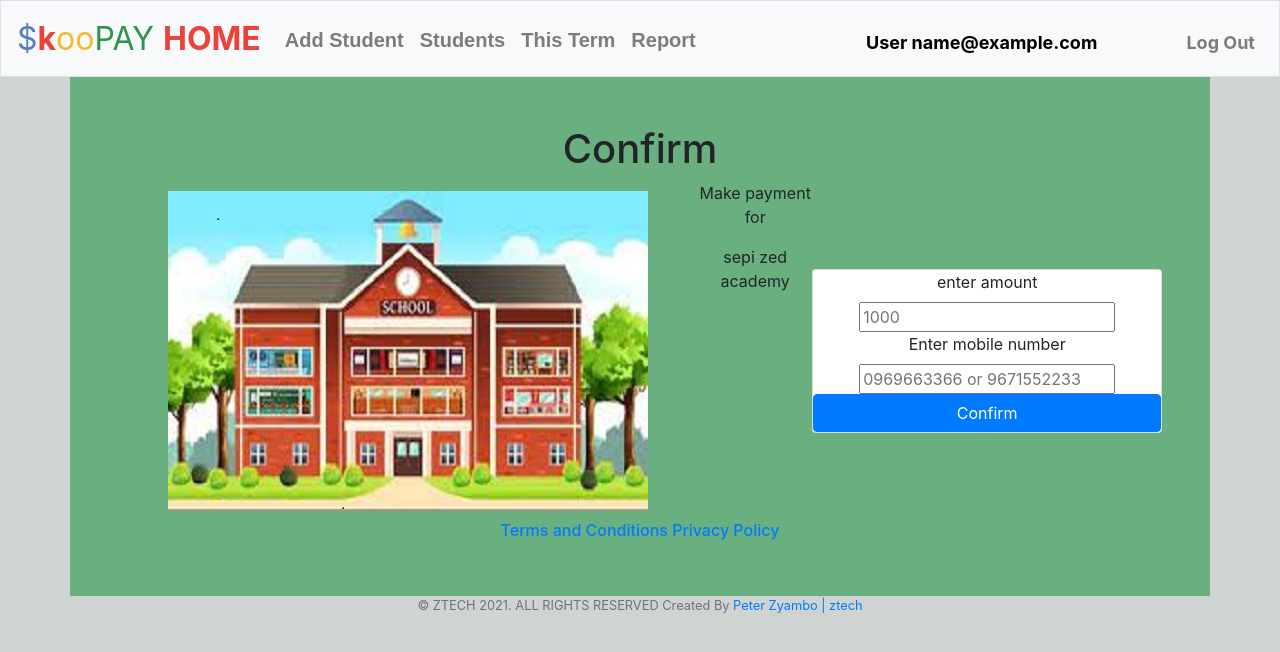
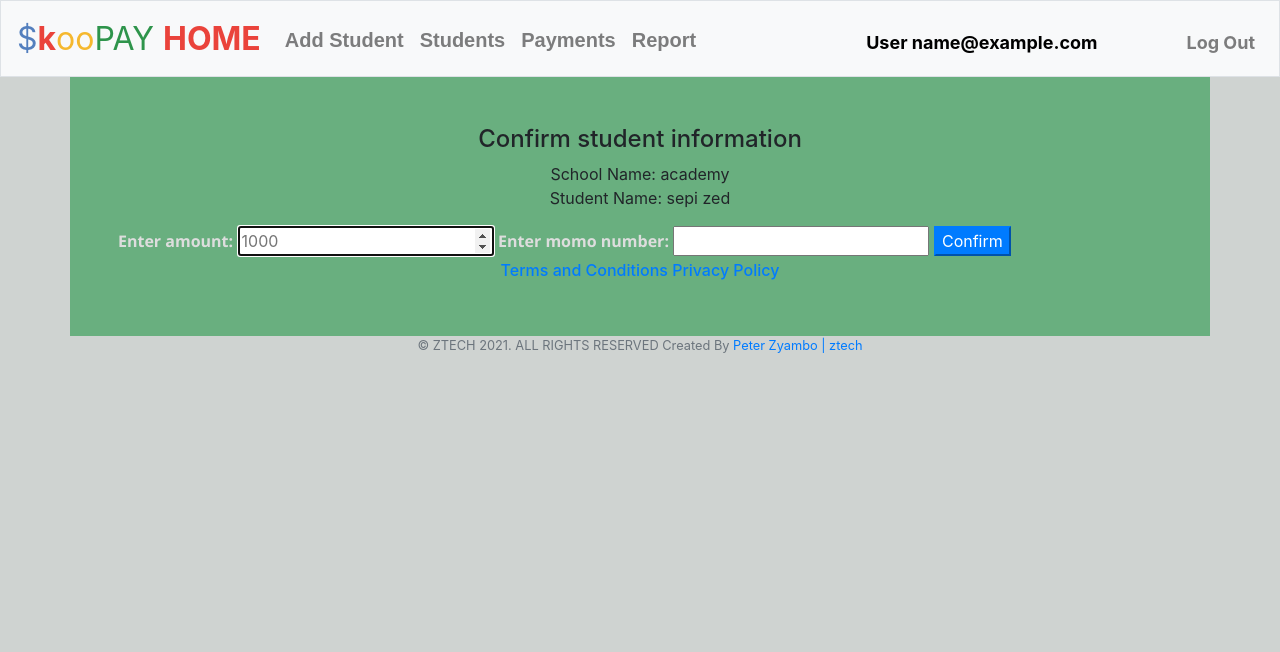
Before and after one commit to sangwani-coder/lipila-fullstack-flask, a Flask app: page /skoolpay/payment/1 in a window 1280 px wide. Shown: the top 652 px of the page. Run offline with Flask 2, Linux system fonts and the light colour scheme; the visitor is signed in with stand-in values (Sample User, id 1); data comes from the database, SQL or seed files in the repository; some libraries are stand-ins or nearby versions.

Commit message:
Create history of payment routes Edit templates Modify database schema add school field in payment table

```diff
--- a/skoolpay/momo/airtel_momo.py
+++ b/skoolpay/momo/airtel_momo.py
@@ -3,4 +3,4 @@ from skoolpay.momo.momo import Momo
 
 class Airtel(Momo):
     def make_payment(self, account, amount):
-        return 'success'
+        return True
--- a/skoolpay/momo/mtn_momo.py
+++ b/skoolpay/momo/mtn_momo.py
@@ -6,4 +6,4 @@ AUTH_KEY = ''
 
 class MTN(Momo):
     def make_payment(self, account, amount):
-        return 'success'
+        return True
--- a/skoolpay/schema.sql
+++ b/skoolpay/schema.sql
@@ -45,5 +45,7 @@ CREATE TABLE payment (
   created TIMESTAMP NOT NULL DEFAULT CURRENT_TIMESTAMP,
   amount INTEGER NOT NULL,
   account_number TEXT NOT NULL,
-  FOREIGN KEY (student_id) REFERENCES student (id)
+  school TEXT NOT NULL,
+  FOREIGN KEY (student_id) REFERENCES student (id),
+  FOREIGN KEY (school) REFERENCES school (id)
 );
--- a/skoolpay/static/style.css
+++ b/skoolpay/static/style.css
@@ -138,3 +138,14 @@ tr:hover {
     background-color: rgb(219, 218, 218);
     margin: auto;
 }
+
+.confirm-text {
+    color: #ddd;
+    font-weight:bold;
+    font-family: 'Segoe UI', Tahoma, Geneva, Verdana, sans-serif;
+    font-size: medium;
+}
+
+table, th, td  {
+    border: 1px solid black;
+}
--- a/skoolpay/templates/layout.html
+++ b/skoolpay/templates/layout.html
@@ -39,7 +39,7 @@
             <ul class="navbar-nav mr-auto mt-2" id="head">
                 <li class="nav-item"><a class="nav-link" href="{{url_for('admin.create_student')}}">Add Student</a></li>
                 <li class="nav-item"><a class="nav-link" href="{{url_for('admin.show_students')}}">Students</a></li>
-                <li class="nav-item"><a class="nav-link" href="#">This Term</a></li>
+                <li class="nav-item"><a class="nav-link" href="{{url_for('admin.show_payments')}}">Payments</a></li>
                 <li class="nav-item"><a class="nav-link" href="#">Report</a></li>
             </ul>
             <ul class="navbar-nav ml-auto mt-2">
--- a/skoolpay/templates/payment/confirm.html
+++ b/skoolpay/templates/payment/confirm.html
@@ -1,22 +1,19 @@
 {% extends "layout.html" %} {% block title %} homepage {% endblock %} {% block main %}
-<h1>Confirm</h1>
+<h4>Confirm student information</h4>
+    <div class="form-group">
+        <lable>School Name: {{school}}</lable><br>
+        <lable>Student Name: {{student.firstname}} {{student.lastname}}</lable>
+    </div>
 <div id="login-form">
-    <img src="../../static/images/skool.jpg" alt="school-image">
+    <form action="{{url_for('skoolpay.confirmed')}}" method="post" class="">
+        <div>
+            <label for="amount" class="confirm-text" >Enter amount:</label>
+            <input type="number" autofocus name="amount" placeholder="1000"><span></span>
+            <label for="mobile" class="confirm-text" >Enter momo number:</label>
+            <input type="text" name="mobile" placeholder="">
+            <input class="btn-primary" type="submit" value="Confirm">
+        </div>
 
-        <div class="form-group">
-            <p>Make payment for</p>
-            {{student.firstname}}
-            {{student.lastname}}
-            {{school}}
-        </div>
-    <form action="{{url_for('skoolpay.confirmed')}}" method="post" class="card">
-        <div>
-            <label for="amount">enter amount</label>
-            <input type="number" name="amount" placeholder="1000"><br>
-            <label for="mobile">Enter mobile number</label>
-            <input type="text" name="mobile" placeholder="0969663366 or 9671552233">
-        </div>
-        <button class="btn btn-primary" type="submit">Confirm</button>
     </form>
 </div>
 <div class="small text-center text-muted">
--- a/skoolpay/templates/payment/confirmed.html
+++ b/skoolpay/templates/payment/confirmed.html
@@ -1,8 +1,5 @@
 {% extends "layout.html" %} {% block title %} Confirmation{% endblock %} {% block main %}
-<h1>Confirmed</h1>
-<div id="login-form">
-    <img src="../../static/images/skool.jpg" alt="school-image">
-
+<h1>Confirm</h1>
 <div class="form-group">
     <lable>firstname: {{data['fname']}}</lable><br>
     <lable>lastname: {{data['lname']}}</lable><br>
@@ -10,6 +7,7 @@
     <lable>account: {{data['account']}}</lable><br>
     <lable>amount: {{data['amount']}}</lable><br>
 </div>
+<div id="login-form">
         <form action="{{url_for('skoolpay.confirmed')}}" method="post">
             <input type="submit" value="Submit">
         </form>
--- a/skoolpay/views/auth.py
+++ b/skoolpay/views/auth.py
@@ -70,6 +70,7 @@ def register(user):
             except db.IntegrityError:
                 error = "already registered."
             else:
+                flash('registration success')
                 return redirect(url_for("auth.login", users='schools'))
 
         flash(error)
--- a/skoolpay/views/skoolpay.py
+++ b/skoolpay/views/skoolpay.py
@@ -6,7 +6,8 @@ from flask import (
 from skoolpay.db import get_db
 
 from skoolpay.momo.momo import Momo
-from skoolpay.momo import mtn_momo, airtel_momo
+from skoolpay.momo.mtn_momo import MTN
+from skoolpay.momo.airtel_momo import Airtel
 
 bp = Blueprint('skoolpay', __name__, url_prefix='/skoolpay')
 
@@ -40,6 +41,7 @@ def get_student_data(id):
             session['lastname'] = student['lastname']
             session['school'] = school['school']
             session['tuition'] = student['tuition']
+            session['student'] = student['firstname'] + ' ' + student['lastname']
 
             return render_template('payment/confirm.html', student=student, school=school['school'])
     flash(error)
@@ -92,6 +94,8 @@ def payment():
     user = session['user-id']
     amount = session['amount']
 
+    error =  None
+
     if request.method == 'GET':
         net = Momo().get_network(acct)
 
@@ -105,24 +109,25 @@ def payment():
         return render_template('payment/payment.html')
 
     if session['net'] == 'mtn':
-        sp = mtn_momo.MTN()
+        sp = MTN()
         payment = sp.make_payment(acct, amount)
-        if payment == 'Success':
+        if payment:
             db = get_db()
-
-            db.execute("INSERT INTO payment (student_id, amount, account_number) \
-                VALUES(?,?,?)",(user, amount, acct),
+            db.execute("INSERT INTO payment (student_id, amount, school, account_number) \
+                VALUES(?,?,?,?)",(user, amount, str(user), acct),
                 )
+            flash('success')
 
     elif session['net'] == 'airtel':
-        sp = airtel_momo.Airtel()
+        sp = Airtel()
         payment = sp.make_payment(acct, amount)
-        if payment == 'Success':
+        if payment:
             db = get_db()
-
-            db.execute("INSERT INTO payment (student_id, amount, account_number) \
-                VALUES(?,?,?)",(user, amount, acct),
+            db.execute("INSERT INTO payment (student_id, amount, school, account_number) \
+                VALUES(?,?,?,?)",(user, amount, str(user), acct),
                 )
-
-    flash('success')
+            flash('success')
+    else:
+        error = 'error'
+        flash(error)
     return render_template('/payment/index.html')
```
Also changed, not shown: skoolpay/templates/payment/index.html (+5 -3 lines), skoolpay/templates/payment/payment.html (+9 -12 lines), skoolpay/templates/school/create.html (+12 -10 lines), skoolpay/templates/school/payments.html (added, +22 -0 lines), skoolpay/templates/school/student.html (+15 -4 lines), skoolpay/views/admin.py (+18 -0 lines), tests/data.sql (+4 -4 lines), tests/test_views/test_admin.py (+19 -0 lines), tests/test_views/test_payment.py (+6 -5 lines), tests/test_views/test_skoolpay.py (+1 -1 lines). Lines whose indentation alone changed are shown as unchanged.
